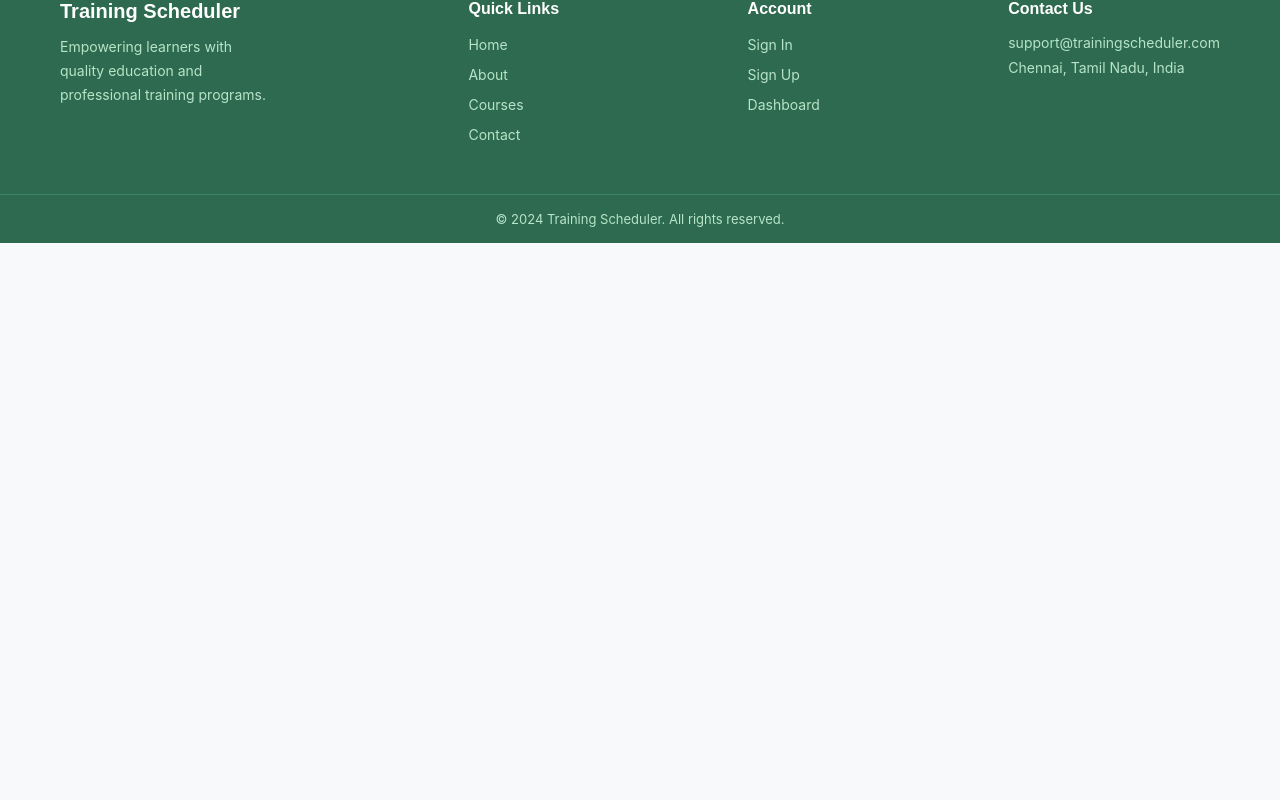
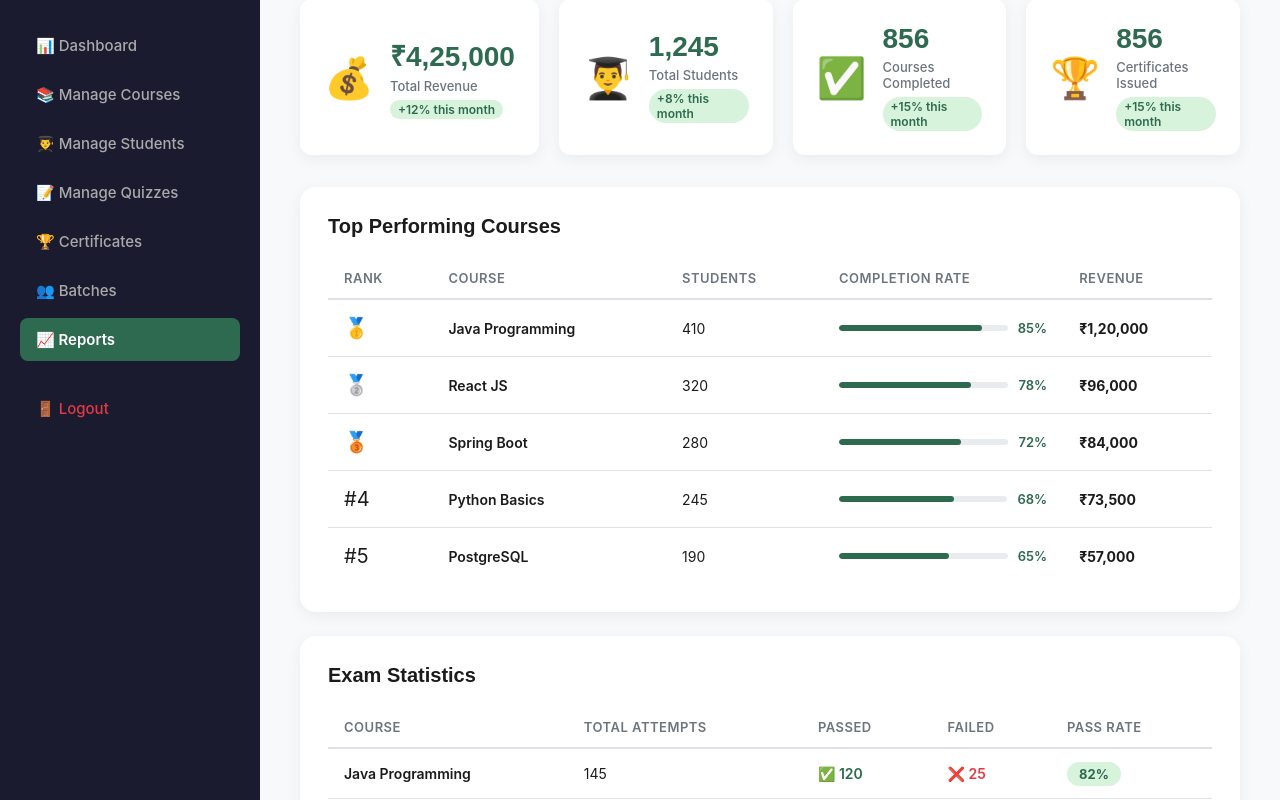
Before and after one commit to Harihp1906/training-scheduler, a React (Create React App) app: page /admin/reports in a window 1280 px wide. Shown: the part 200-1000 px from the top of the page. Before the commit the page ends 800 px from the top, so only its background shows below. Built offline with nearby package versions, Linux system fonts and the light colour scheme.

Commit message:
Added Reports page - Frontend complete!

```diff
--- a/src/pages/admin/Reports.jsx
+++ b/src/pages/admin/Reports.jsx
@@ -1,9 +1,151 @@
-import React from 'react'
+import { Link } from 'react-router-dom';
+import '../styles/admin/Reports.css';
 
 const Reports = () => {
+
+  const overallStats = [
+    { title: 'Total Revenue', value: '₹4,25,000', icon: '💰', change: '+12%' },
+    { title: 'Total Students', value: '1,245', icon: '👨‍🎓', change: '+8%' },
+    { title: 'Courses Completed', value: '856', icon: '✅', change: '+15%' },
+    { title: 'Certificates Issued', value: '856', icon: '🏆', change: '+15%' },
+  ];
+
+  const topCourses = [
+    { rank: 1, title: 'Java Programming', students: 410, completion: 85, revenue: '₹1,20,000' },
+    { rank: 2, title: 'React JS', students: 320, completion: 78, revenue: '₹96,000' },
+    { rank: 3, title: 'Spring Boot', students: 280, completion: 72, revenue: '₹84,000' },
+    { rank: 4, title: 'Python Basics', students: 245, completion: 68, revenue: '₹73,500' },
+    { rank: 5, title: 'PostgreSQL', students: 190, completion: 65, revenue: '₹57,000' },
+  ];
+
+  const examStats = [
+    { course: 'Java Programming', totalAttempts: 145, passed: 120, failed: 25, passRate: '82%' },
+    { course: 'React JS', totalAttempts: 200, passed: 165, failed: 35, passRate: '82%' },
+    { course: 'Spring Boot', totalAttempts: 98, passed: 75, failed: 23, passRate: '76%' },
+    { course: 'PostgreSQL', totalAttempts: 75, passed: 55, failed: 20, passRate: '73%' },
+  ];
+
   return (
-    <div>Reports</div>
-  )
+    <div className="admin-page">
+
+      {/* Sidebar */}
+      <div className="admin-sidebar">
+        <div className="admin-sidebar-header">
+          <div className="admin-logo">⚙️</div>
+          <h3>Admin Panel</h3>
+        </div>
+        <nav className="sidebar-nav">
+          <Link to="/admin/dashboard" className="sidebar-link">📊 Dashboard</Link>
+          <Link to="/admin/courses" className="sidebar-link">📚 Manage Courses</Link>
+          <Link to="/admin/students" className="sidebar-link">👨‍🎓 Manage Students</Link>
+          <Link to="/admin/quizzes" className="sidebar-link">📝 Manage Quizzes</Link>
+          <Link to="/admin/certificates" className="sidebar-link">🏆 Certificates</Link>
+          <Link to="/admin/batches" className="sidebar-link">👥 Batches</Link>
+          <Link to="/admin/reports" className="sidebar-link active">📈 Reports</Link>
+          <Link to="/login" className="sidebar-link logout">🚪 Logout</Link>
+        </nav>
+      </div>
+
+      {/* Main Content */}
+      <div className="admin-main">
+
+        <div className="admin-welcome">
+          <h1>Reports & Analytics</h1>
+          <p>Overview of platform performance and statistics</p>
+        </div>
+
+        {/* Overall Stats */}
+        <div className="admin-stats">
+          {overallStats.map((stat, index) => (
+            <div className="admin-stat-card" key={index}>
+              <div className="stat-icon">{stat.icon}</div>
+              <div className="stat-info">
+                <h2>{stat.value}</h2>
+                <p>{stat.title}</p>
+                <span className="stat-change">{stat.change} this month</span>
+              </div>
+            </div>
+          ))}
+        </div>
+
+        {/* Top Courses */}
+        <div className="admin-section" style={{ marginBottom: '24px' }}>
+          <div className="section-header">
+            <h2>Top Performing Courses</h2>
+          </div>
+          <div className="admin-table-wrapper">
+            <table className="admin-table">
+              <thead>
+                <tr>
+                  <th>Rank</th>
+                  <th>Course</th>
+                  <th>Students</th>
+                  <th>Completion Rate</th>
+                  <th>Revenue</th>
+                </tr>
+              </thead>
+              <tbody>
+                {topCourses.map(course => (
+                  <tr key={course.rank}>
+                    <td>
+                      <span className={`rank-badge rank-${course.rank}`}>
+                        {course.rank === 1 ? '🥇' : course.rank === 2 ? '🥈' : course.rank === 3 ? '🥉' : `#${course.rank}`}
+                      </span>
+                    </td>
+                    <td className="course-title-cell">{course.title}</td>
+                    <td>{course.students}</td>
+                    <td>
+                      <div className="table-progress">
+                        <div className="progress-bar">
+                          <div className="progress-fill" style={{ width: `${course.completion}%` }}></div>
+                        </div>
+                        <span>{course.completion}%</span>
+                      </div>
+                    </td>
+                    <td><strong>{course.revenue}</strong></td>
+                  </tr>
+                ))}
+              </tbody>
+            </table>
+          </div>
+        </div>
+
+        {/* Exam Stats */}
+        <div className="admin-section">
+          <div className="section-header">
+            <h2>Exam Statistics</h2>
+          </div>
+          <div className="admin-table-wrapper">
+            <table className="admin-table">
+              <thead>
+                <tr>
+                  <th>Course</th>
+                  <th>Total Attempts</th>
+                  <th>Passed</th>
+                  <th>Failed</th>
+                  <th>Pass Rate</th>
+                </tr>
+              </thead>
+              <tbody>
+                {examStats.map((stat, index) => (
+                  <tr key={index}>
+                    <td className="course-title-cell">{stat.course}</td>
+                    <td>{stat.totalAttempts}</td>
+                    <td><span className="pass-count">✅ {stat.passed}</span></td>
+                    <td><span className="fail-count">❌ {stat.failed}</span></td>
+                    <td>
+                      <span className="pass-rate">{stat.passRate}</span>
+                    </td>
+                  </tr>
+                ))}
+              </tbody>
+            </table>
+          </div>
+        </div>
+
+      </div>
+    </div>
+  );
 }
 
-export default Reports
+export default Reports;
--- a/src/pages/styles/admin/Reports.css
+++ b/src/pages/styles/admin/Reports.css
@@ -0,0 +1,35 @@
+/* ==================== REPORTS PAGE ==================== */
+
+.stat-change {
+  font-size: 12px;
+  color: var(--primary);
+  font-weight: 600;
+  background-color: #d8f3dc;
+  padding: 2px 8px;
+  border-radius: 50px;
+  margin-top: 6px;
+  display: inline-block;
+}
+
+.rank-badge {
+  font-size: 20px;
+}
+
+.pass-count {
+  color: var(--primary);
+  font-weight: 600;
+}
+
+.fail-count {
+  color: var(--error);
+  font-weight: 600;
+}
+
+.pass-rate {
+  background-color: #d8f3dc;
+  color: var(--primary);
+  padding: 4px 12px;
+  border-radius: 50px;
+  font-size: 13px;
+  font-weight: 700;
+}
```
